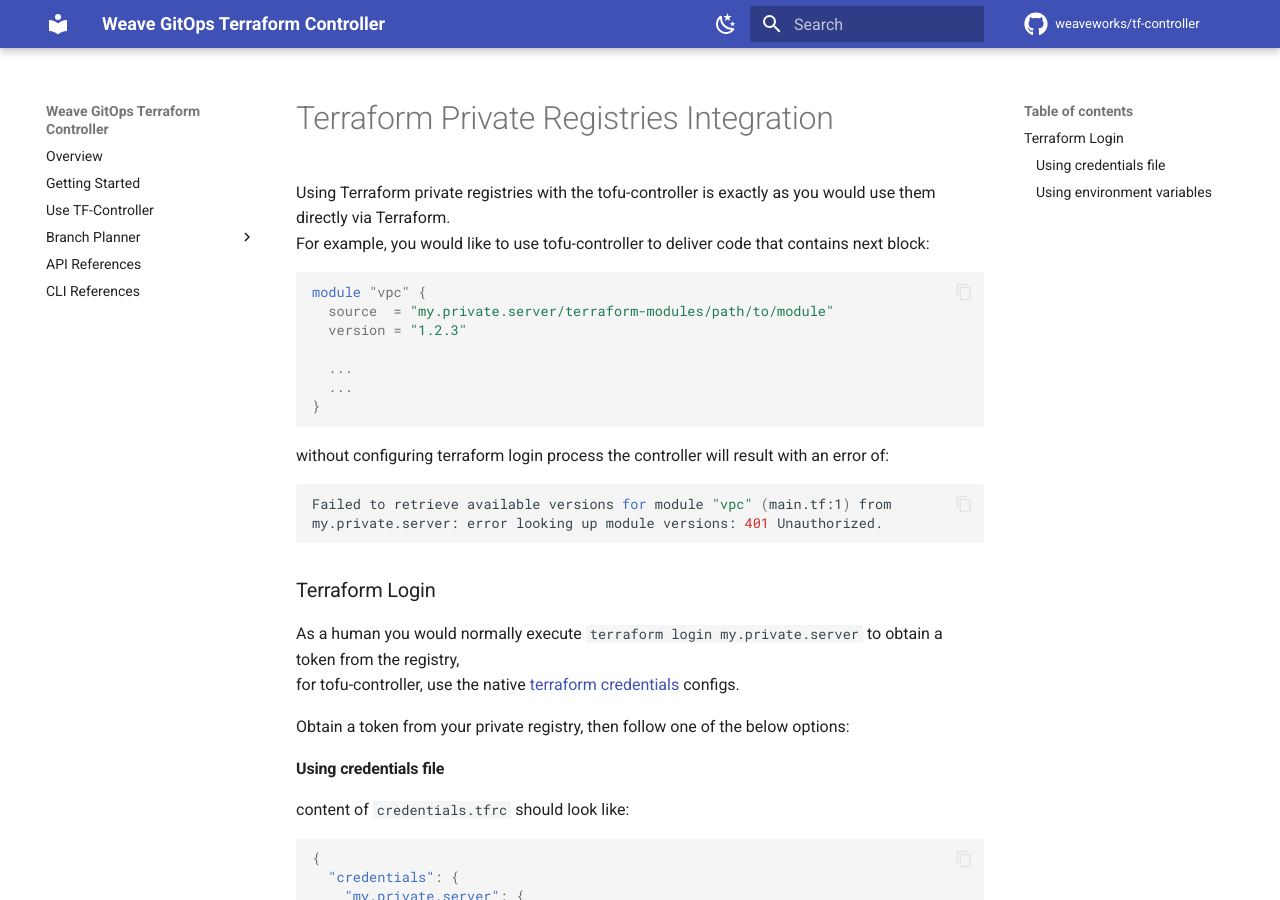
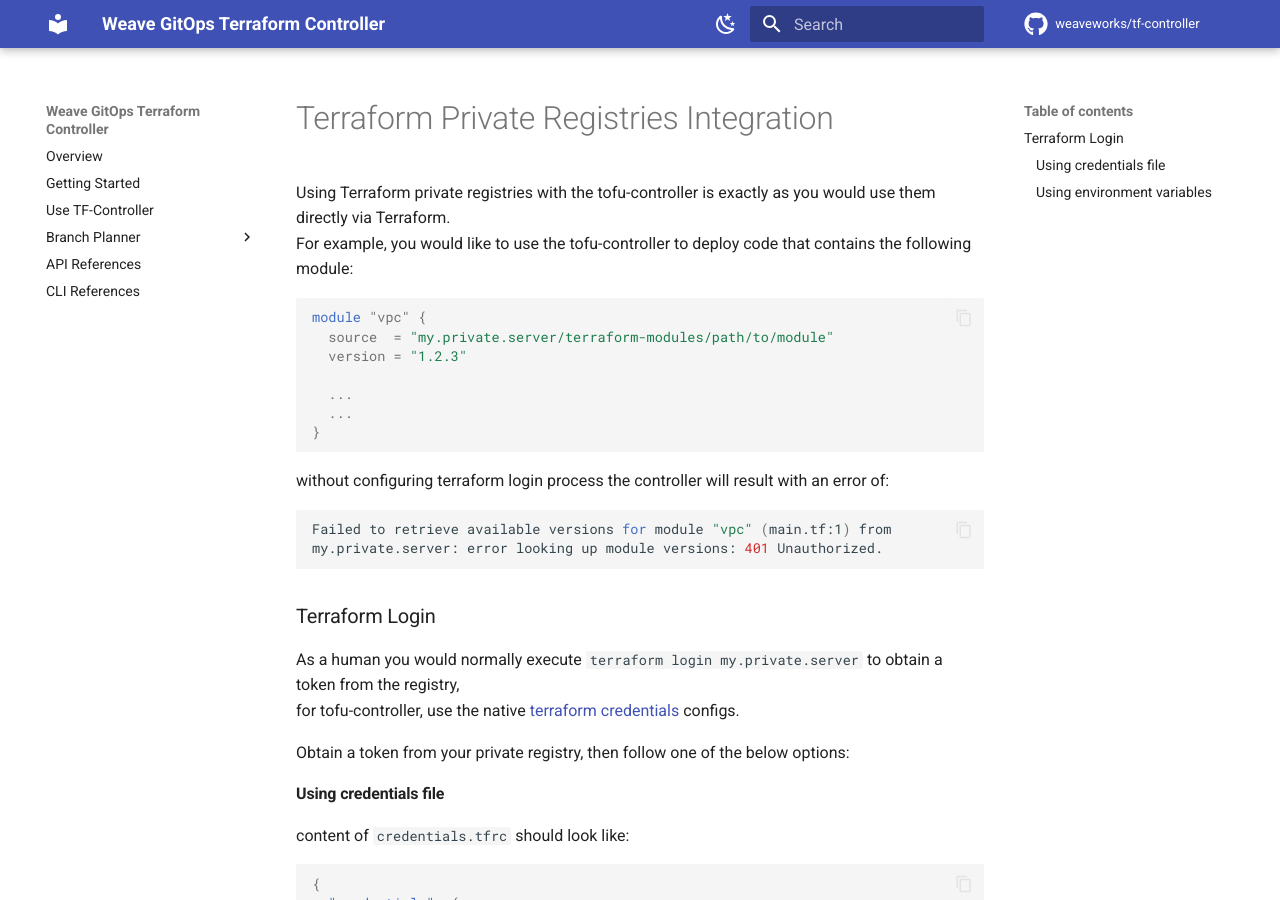
Before and after one commit to flux-iac/tofu-controller, an MkDocs documentation site: the page built from docs/use-tf-controller/integration-with-terraform-private-registries.md, in a window 1280 px wide and 900 px high. Built offline with MkDocs 1.6.1 and Material for MkDocs 9.7.7, drawn with Linux system fonts in a browser that asks for light colours; comment, search, counter and statistics services are not loaded.

Commit message:
Update docs/use-tf-controller/integration-with-terraform-private-registries.md
Co-authored-by: Tonni Follmann <ilithanos@users.noreply.github.com>

````diff
--- a/docs/use-tf-controller/integration-with-terraform-private-registries.md
+++ b/docs/use-tf-controller/integration-with-terraform-private-registries.md
@@ -1,7 +1,7 @@
 # Terraform Private Registries Integration
 
 Using Terraform private registries with the tofu-controller is exactly as you would use them directly via Terraform.
-For example, you would like to use tofu-controller to deliver code that contains next block:
+For example, you would like to use the tofu-controller to deploy code that contains the following module:
 ```terraform
 module "vpc" {
   source  = "my.private.server/terraform-modules/path/to/module"
````
